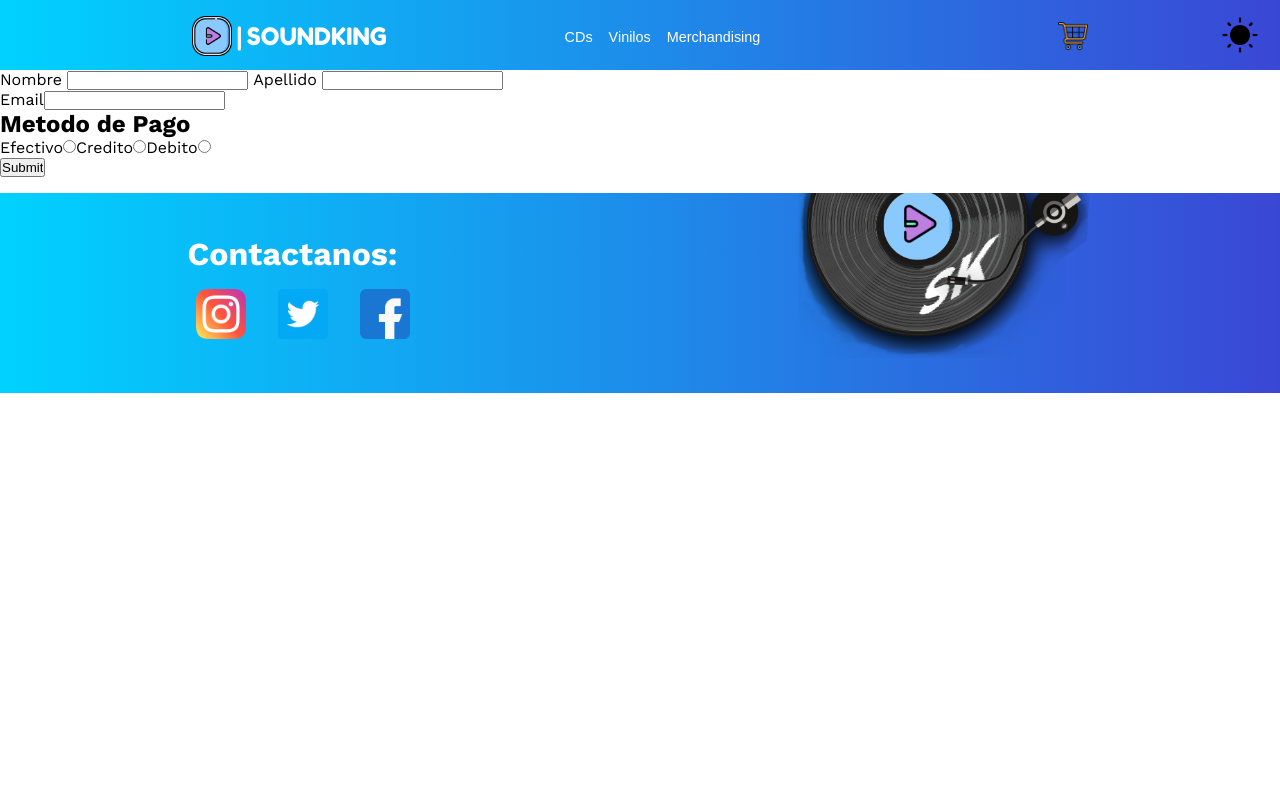
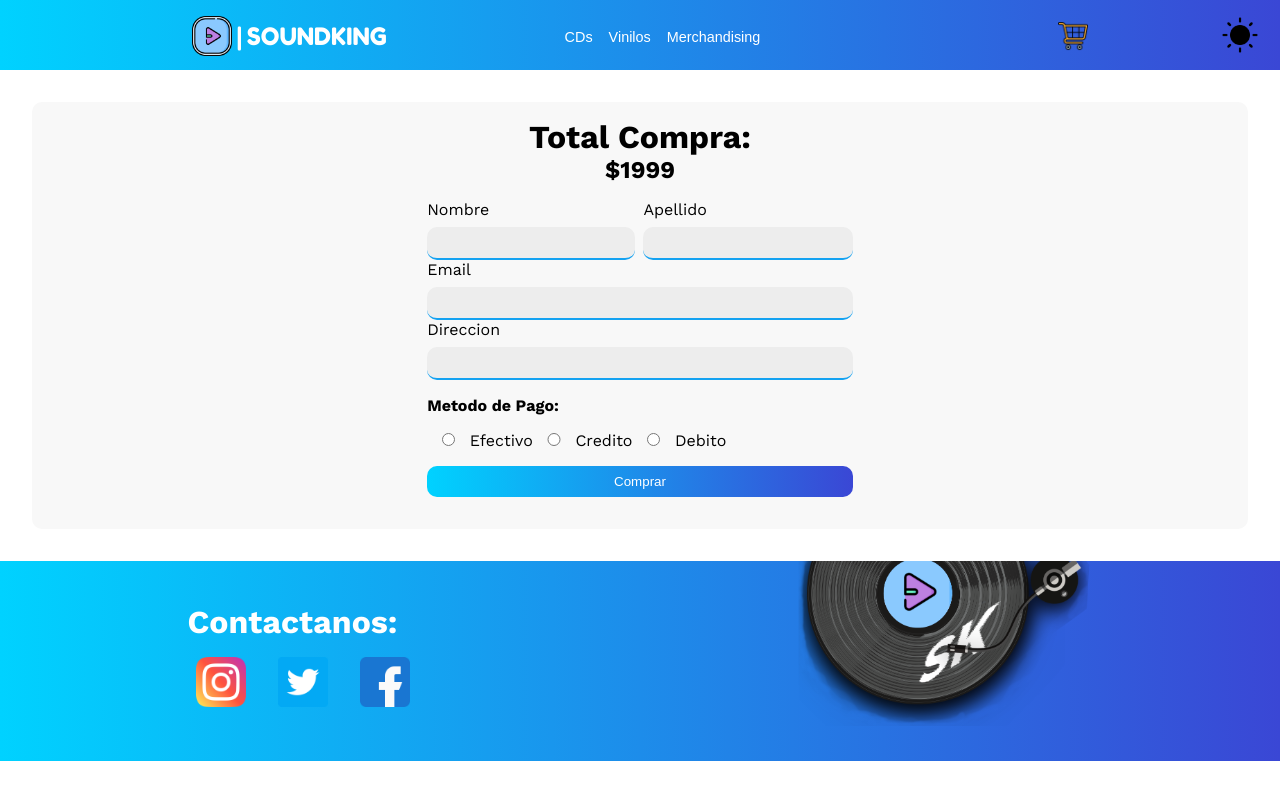
Before and after one commit to matiasabarca49/project-react-store-sk, a React (Create React App) app: page /Pagar in a window 1280 px wide. Built offline with nearby package versions, Linux system fonts and the light colour scheme.

Commit message:
Estilos en general

```diff
--- a/src/components/Bodypage/Cart/Cart.css
+++ b/src/components/Bodypage/Cart/Cart.css
@@ -111,3 +111,10 @@
     padding: 1rem;
     font-weight: 700;
 }
+
+
+.contenedorPrincipalCarrito .totalCompra button.desactivado{
+    border: none;
+    background-image: none;
+    background-color: rgba(100, 100, 100, 0.5);
+}
--- a/src/components/Bodypage/Cart/TotalCompra.jsx
+++ b/src/components/Bodypage/Cart/TotalCompra.jsx
@@ -18,7 +18,10 @@ const TotalCompra = () => {
             <h4 style={{ fontWeight:"300"}}> ${cart.length? 1999 : 0}</h4>
           </div>
           <h2 style={{ marginTop: "1rem", fontSize: "2rem"  }}>${cart.length?total + 1999 : 0}</h2>
-          <Link to='/Pagar' className='btn btnProcesarCompra' > PROCESAR COMPRA </Link>
+          {cart.length
+            ?  <Link to='/Pagar' className='btn btnProcesarCompra' > PROCESAR COMPRA </Link>
+            : <button className='btnProcesarCompra desactivado'> PROCESAR COMPRA</button>
+          }
           <div className='disclaimer'>
             <h4>Reserva de productos</h4>
             <p>Los productos son reservados una vez realizado el pago y el mismo se encuentre aprobado.</p>
--- a/src/components/Bodypage/ItemListContainer/ItemList/ItemList.css
+++ b/src/components/Bodypage/ItemListContainer/ItemList/ItemList.css
@@ -2,7 +2,8 @@
     display: grid;
     grid-template-columns: repeat(4,1fr);
     justify-items: center;
-    padding: 0 2rem;
+    margin: 0 7rem;
+    /* padding: 0 2rem; */
     gap: 1rem;
 }
 
--- a/src/components/Bodypage/ItemListContainer/ItemList/Items/Items.css
+++ b/src/components/Bodypage/ItemListContainer/ItemList/Items/Items.css
@@ -29,6 +29,7 @@
     font-size: 2rem;
     font-weight: 300;
     margin-bottom: 1.2rem;
+    height: 110px;
 }
 .producto .productoInfo h4{
     font-size: 1.5rem;
--- a/src/components/Bodypage/Pago/EstadoCompra.jsx
+++ b/src/components/Bodypage/Pago/EstadoCompra.jsx
@@ -2,24 +2,15 @@ import React, { useState } from 'react'
 import { Navigate } from 'react-router-dom'
 
 
-const EstadoCompra = () => {
+const EstadoCompra = ( { orden } ) => {
 
     const [redirigir, setRedirigir] = useState(false)
-    /* const [contador, setContador] = useState(60) */
 
-   setTimeout( () => {
 
+    setTimeout(  () =>{
         setRedirigir(true)
+    } ,60000)
 
-    }  , 60000)
-
-    /* setInterval(() =>{
-        console.log("================================")
-        setContador(contador - 1)
-        console.log("desconté 1s")
-        console.log(contador)
-        console.log("================================")
-    },1000) */
 
     return (
 
@@ -30,11 +21,30 @@ const EstadoCompra = () => {
 
                 :
 
-                <div>
-
-                    <h1>COMPRA REALIZADA CON EXITO!!!</h1>
-                   {/*  <Count contador={contador} set={setContador}  /> */}
-                   <p>Seras redirigido al inicio en 60s</p>
+                <div className='pagoRealizado'>
+                    <img src="./img/successful.png" alt="" />
+                    <div className='pagoExitoso'>
+                        <h1>COMPRA REALIZADA CON EXITO!!!</h1>
+                        <h2> Pagaste ${orden.total} </h2>
+                    </div>
+                   <div className='agradecimientos'>
+                    <h3>Gracias por comprar en SOUNDKING</h3>
+                   </div>
+                    <p><b>Mail de confirmacion enviado a:</b> <span>{orden.comprador.email}</span></p>
+                    <p><b>Dirección de envio: </b><span>{ orden.comprador.direccion}</span></p>
+                    <div className='contProductosComprados'>
+                        <h3>Productos comprados:</h3>
+                        <div className='listaProductosComprados'>
+                            {orden.compra.map(producto => (
+                                <div key={producto.id} className='productoComprado'>
+                                    <img src={producto.url} alt="" />
+                                    <h4>{producto.nombre}</h4>
+                                    <h5> Cantidad: {producto.cantidad}</h5>
+                                </div>
+                            ))}
+                        </div>
+                    </div>
+                    <p>Seras redirigido al inicio en 60s</p>
                 </div>
             }
 
--- /dev/null
+++ b/src/components/Bodypage/Pago/Pago.css
@@ -0,0 +1,118 @@
+.contPago{
+    margin: 2rem;
+    padding: 1rem 0;
+    text-align: center;
+    background-color: #f8f8f8;
+    border-radius: 10px;
+    color: #000;
+}
+
+.contPago .form{
+    padding: 1rem 0;
+    width: 35%;
+    margin: 0 auto;
+    text-align: start
+}
+
+.contPago .form .formInfo input{
+    width: 100%;
+    padding: 0.5rem;
+    border: none;
+    border-radius: 10px;
+    background-color: #ededed;
+    border-bottom: 2px solid #14a2f1;
+}
+.contPago .form .formInfo input:hover{
+    border:2px solid #0091df;
+}
+.contPago .form .formInfo input:focus{
+    outline: 2px solid #0091df;
+    background-color: #ccc;
+}
+
+
+.contPago .form .formInfo label{
+    display: inline-block;
+    margin-bottom: 0.5rem;
+}
+
+.contPago .form  .formInfo .formNames{
+    display: flex;
+    gap: 0.5rem;
+}
+
+.contPago .form .checkMetodoPago{
+    margin: 1rem 0;
+}
+.contPago .form .checkMetodoPago h4{
+    margin: 1rem 0;
+}
+
+.contPago .form .checkMetodoPago input{
+    width: 10%;
+}
+
+.pagoRealizado{
+    width: 50%;
+    margin: 1rem auto;
+    padding: 2rem 0;
+    background-color: #ededed;
+    text-align: center;
+    border-radius: 15px;
+    color: #000;
+}
+
+.pagoRealizado img{
+    width: 100px;
+    margin-bottom: 1rem ;
+}
+
+.pagoRealizado span{
+    display: block;
+    margin: 1rem 0;
+}
+
+.pagoRealizado .pagoExitoso{
+    background-color: #2ad352;
+    padding: 4rem;
+    color: #fff;
+}
+.pagoRealizado div h2{
+    margin-top: 2rem;
+    font-size: 2rem;
+    font-weight: 400;
+}
+
+.pagoRealizado .agradecimientos{
+    margin: 2rem 0;
+    font-size: 1.2rem;
+}
+
+.pagoRealizado .contProductosComprados{
+    margin: 2rem 5rem;
+    padding: 1rem;
+    text-align: start;
+
+}
+
+.pagoRealizado .contProductosComprados h3{
+    margin-bottom: 0.5rem;
+    font-weight: 400;
+}
+
+.pagoRealizado .contProductosComprados .listaProductosComprados{
+    display: flex;
+    gap: 0.5rem;
+    padding: 1rem;
+    border-radius: 10px;
+    background-color: #f8f8f8;
+    overflow: auto;
+}
+
+.pagoRealizado .contProductosComprados .listaProductosComprados .productoComprado{
+    width: 200px;
+}
+
+.pagoRealizado .contProductosComprados .listaProductosComprados .productoComprado h4{
+    height: 90px;
+}
--- a/src/components/Bodypage/Pago/Pago.jsx
+++ b/src/components/Bodypage/Pago/Pago.jsx
@@ -2,6 +2,7 @@ import React, { useContext, useState } from 'react'
 import { CartContext } from '../../Context/CartContex'
 import { addDoc, collection, getFirestore } from 'firebase/firestore'
 import EstadoCompra from './EstadoCompra.jsx'
+import './Pago.css'
 
 const Pago = () => {
 
@@ -10,20 +11,22 @@ const Pago = () => {
   const [nombre, setNombre] = useState("")
   const [apellido, setApellido] = useState("")
   const [email, setEmail] = useState("")
+  const [direccion, setDireccion] = useState("")
   const [metodoPago, setMetodoPago] = useState()
+  const [infoOrden, setInfoOrden] = useState()
   const [compraRealizada, setCompraRealizada] = useState(false)
 
 
   const enviarCompra = ( ) => {
 
     const orden ={
-      comprador: {  nombre: nombre, apellido: apellido, email: email },
+      comprador: {  nombre: nombre, apellido: apellido, email: email, direccion: direccion },
       compra: cart,
       metodo: metodoPago,
       total: total + 1999
     }
 
-    console.log(orden)
+    setInfoOrden(orden)
 
     const db = getFirestore()
 
@@ -37,37 +40,52 @@ const Pago = () => {
 
   }
 
+
   return (
-    <div>
+    <>
         {compraRealizada
 
-          ? <EstadoCompra />
+          ? <EstadoCompra orden={ infoOrden } />
 
-          :  <form onSubmit={ (e ) => {e.preventDefault()} }>
+          :
+          <div className='contPago'>
+            <h1>Total Compra:</h1>
+            <h2>${total + 1999}</h2>
+            <form className='form' onSubmit={ (e ) => {e.preventDefault()} }>
+              <div className='formInfo'>
+                <div className='formNames'>
                   <div>
                       <label> Nombre </label>
                       <input type="text"  onChange={ ( e )=> setNombre(e.target.value)  } value={ nombre }/>
+                  </div>
+                  <div>
                     <label> Apellido </label>
                     <input type="text" onChange={ ( e )=> setApellido(e.target.value) } value = { apellido} />
+                  </div>
                 </div>
                 <div>
                   <label>Email</label>
                   <input type="email"  onChange={ ( e )=> setEmail(e.target.value)} value={ email}/>
                 </div>
                 <div>
-                <h2> Metodo de Pago</h2>
+                  <label>Direccion</label>
+                  <input type="text"  onChange={ ( e )=> setDireccion(e.target.value)} value={ direccion }/>
+                </div>
+              </div>
+              <div className='checkMetodoPago'>
+                <h4> Metodo de Pago:</h4>
+                <input type="radio" id='pago1' name='mPago' onChange={ () => setMetodoPago("Efectivo")}/>
                 <label htmlFor='pago1'>Efectivo</label>
-                <input type="radio" id='pago1' name='mPago' onChange={ () => setMetodoPago("Efectivo")}/>
+                <input type="radio" id='pago2' name='mPago'  onChange={ () => setMetodoPago("Credito")}/>
                 <label htmlFor='pago2' >Credito</label>
-                <input type="radio" id='pago2' name='mPago'  onChange={ () => setMetodoPago("Credito")}/>
+                <input type="radio" id='pago3' name='mPago' onChange={ () => setMetodoPago("Debito")}/>
                 <label htmlFor='pago3' >Debito</label>
-                <input type="radio" id='pago3' name='mPago' onChange={ () => setMetodoPago("Debito")}/>
               </div>
-              <input type="submit"  onClick={ enviarCompra }/>
+              <button onClick={ enviarCompra } className='btn btnPrimarioColoreado'>  Comprar  </button>
             </form>
-
+          </div>
         }
-    </div>
+      </>
   )
 }
 
--- a/src/components/globals/Button/Button.css
+++ b/src/components/globals/Button/Button.css
@@ -37,3 +37,10 @@
     width: 100%;
     text-align: center;
 }
+
+.btnPrimarioColoreado{
+    background-image: linear-gradient(90deg, #00d2ff 0%, #3a47d5 100%);
+    color: #fff;
+    border: none;
+    width: 100%;
+}
```
Also changed, not shown: public/img/successful.png (added). Lines whose indentation alone changed are shown as unchanged.
